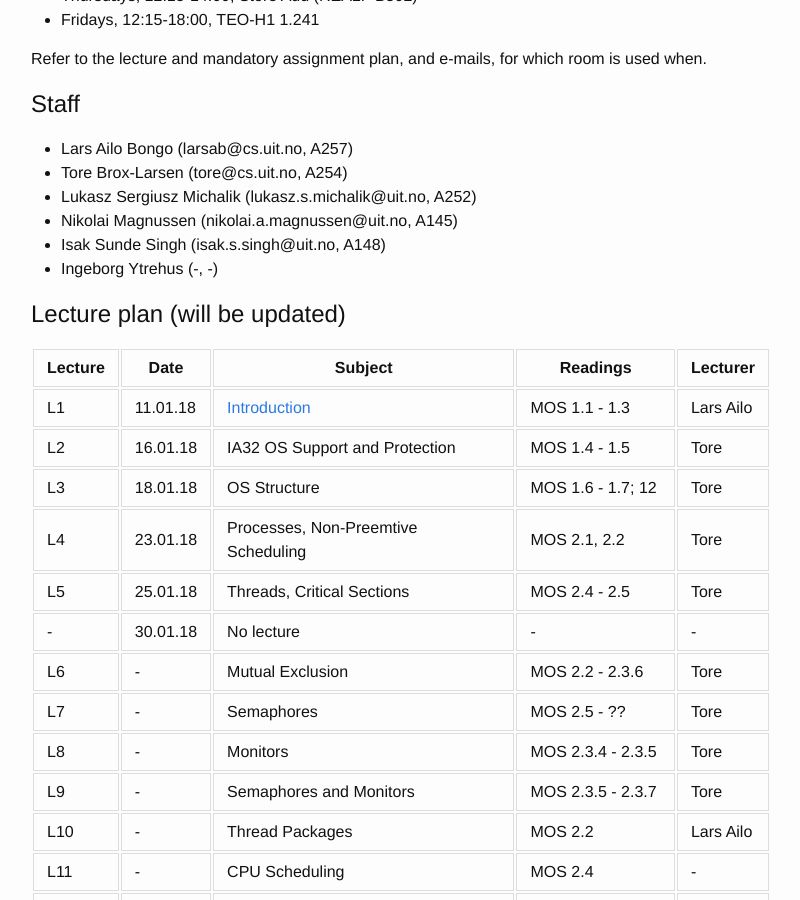
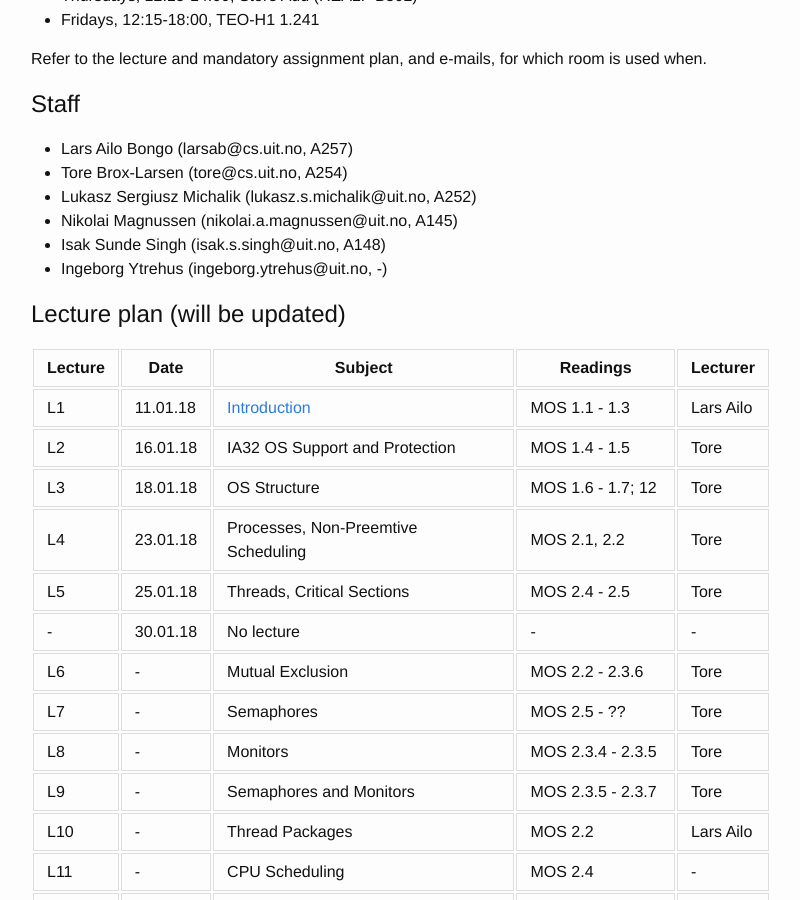
Before and after one commit to uit-inf-2201-s18/uit-inf-2201-s18.github.io, a Jekyll site: the page built from index.md, in a window 1280 px wide and 900 px high, scrolled down 543 px. Shown: the whole window, without its empty margins (239-1039 px from the left). Built offline with Jekyll 4.4.1, drawn with Linux system fonts in a browser that asks for light colours.

Commit message:
Update index.md

```diff
--- a/index.md
+++ b/index.md
@@ -30,7 +30,7 @@ Refer to the lecture and mandatory assignment plan, and e-mails, for which room
 * Lukasz Sergiusz Michalik (lukasz.s.michalik@uit.no, A252)
 * Nikolai Magnussen (nikolai.a.magnussen@uit.no, A145)
 * Isak Sunde Singh (isak.s.singh@uit.no, A148)
-* Ingeborg Ytrehus (-, -)
+* Ingeborg Ytrehus (ingeborg.ytrehus@uit.no, -)
 
 ## Lecture plan (will be updated)
 
```
